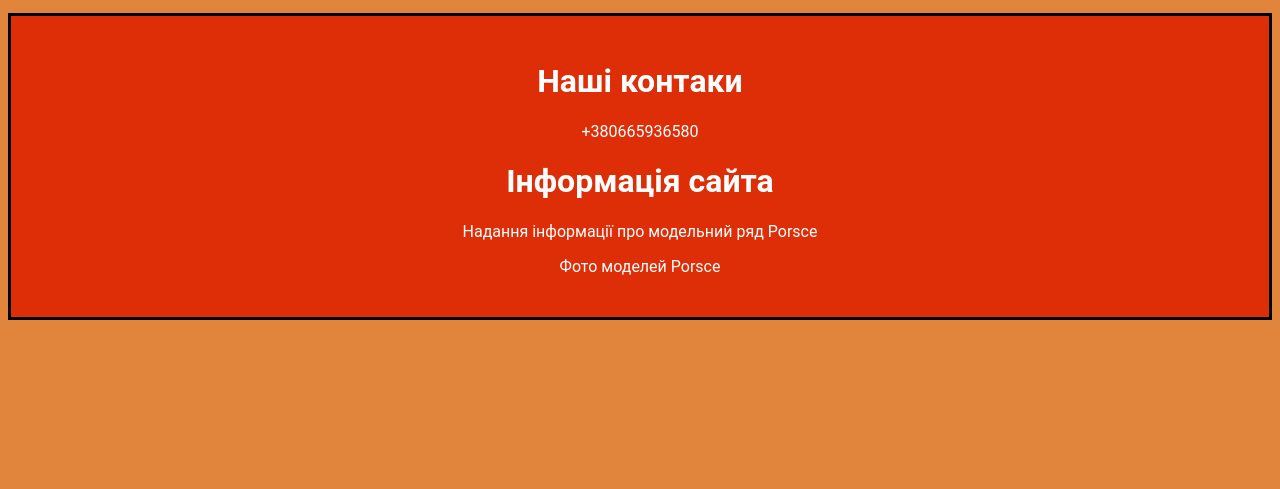
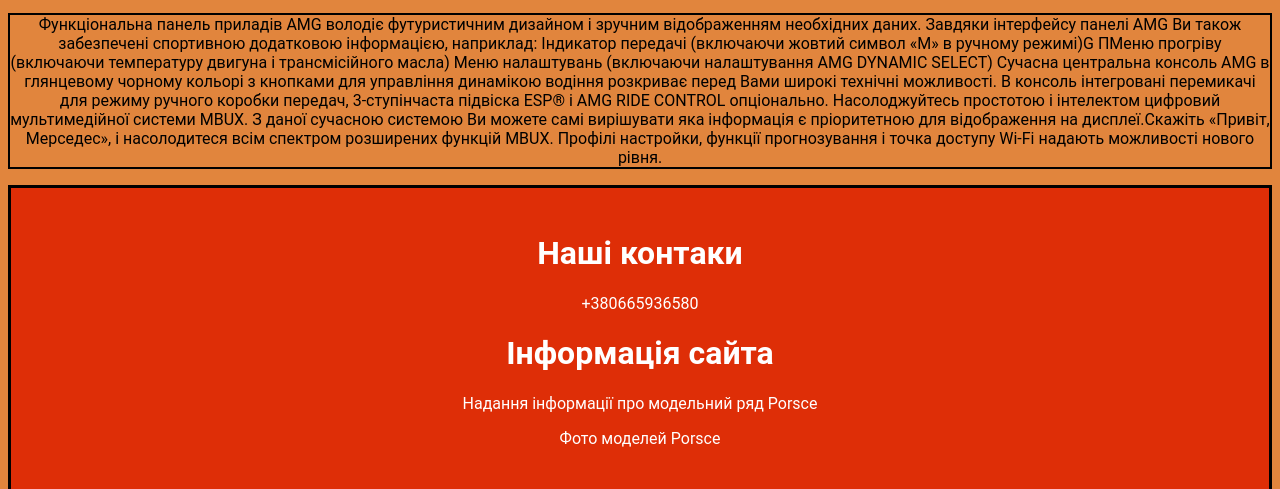
Before and after one commit to den124252/virus, a plain HTML site: page index.html in a window 1280 px wide. Shown: the part 557-1046 px from the top of the page. Before the commit the page ends 885 px from the top, so only its background shows below. Drawn offline with Linux system fonts and the light colour scheme.

Commit message:
Update index.html

```diff
--- a/index.html
+++ b/index.html
@@ -28,6 +28,25 @@
                 </tr>
         </table>
         </p>
+        <p style="border:2px solid black; text-align: center">
+            Функціональна панель приладів AMG володіє футуристичним дизайном і зручним відображенням необхідних даних.
+Завдяки інтерфейсу панелі AMG Ви також забезпечені спортивною додатковою інформацією, наприклад:
+
+Індикатор передачі (включаючи жовтий символ «М» в ручному режимі)G
+
+ПМеню прогріву (включаючи температуру двигуна і трансмісійного масла)
+
+Меню налаштувань (включаючи налаштування AMG DYNAMIC SELECT)
+
+
+
+
+Сучасна центральна консоль AMG в глянцевому чорному кольорі з кнопками для управління динамікою водіння розкриває перед Вами широкі технічні можливості. В консоль інтегровані перемикачі для режиму ручного коробки передач, 3-ступінчаста підвіска ESP® і AMG RIDE CONTROL опціонально.
+
+
+
+Насолоджуйтесь простотою і інтелектом цифровий мультимедійної системи MBUX. З даної сучасною системою Ви можете самі вирішувати яка інформація є пріоритетною для відображення на дисплеї.Скажіть «Привіт, Мерседес», і насолодитеся всім спектром розширених функцій MBUX. Профілі настройки, функції прогнозування і точка доступу Wi-Fi надають можливості нового рівня.
+        </p>
         </main>
         <footer style="border:3px solid black; background-color:#DE2E07; color:white; padding:25px; text-align:center">
             <h1>Наші контаки</h1>
```
